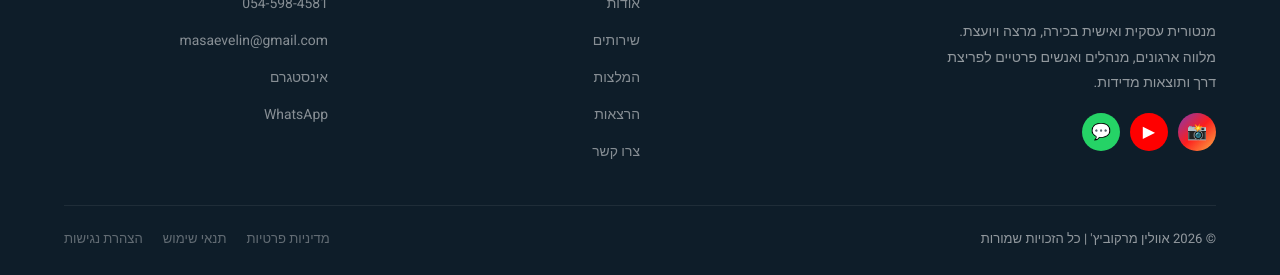
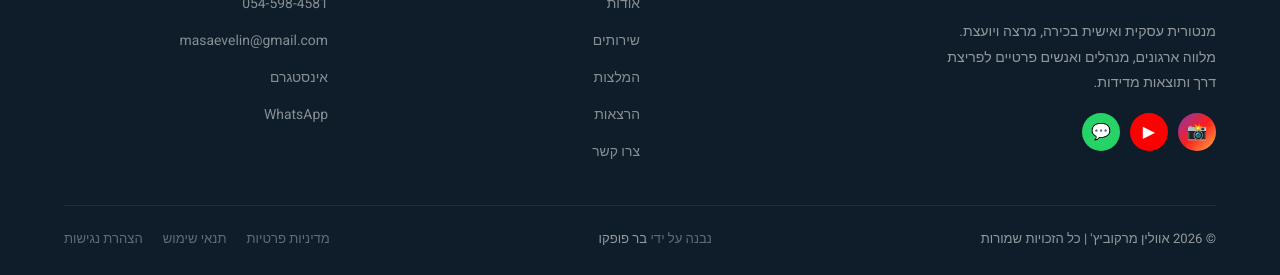
Before and after one commit to BarPupko/Evelin-Pupko-Markovich, a plain HTML site: page index.html in a window 1280 px wide. Shown: the part 5457-5732 px from the top of the page. Drawn offline with nearby package versions, Linux system fonts and the light colour scheme; files whose address does not match are found by name; a web font is replaced by a local one.

```diff
--- a/index.html
+++ b/index.html
@@ -1057,6 +1057,13 @@
 
         <div class="footer-bottom">
             <span>© 2026 אוולין מרקוביץ' | כל הזכויות שמורות</span>
+            <span style="color:rgba(255,255,255,.35); font-size:.82rem;">
+                נבנה על ידי
+                <a href="https://www.linkedin.com/in/barpupko/" target="_blank" rel="noopener noreferrer"
+                   style="color:rgba(255,255,255,.55); transition:color .2s;"
+                   onmouseover="this.style.color='var(--teal)'" onmouseout="this.style.color='rgba(255,255,255,.55)'"
+                   aria-label="LinkedIn של בר פופקו">בר פופקו</a>
+            </span>
             <div class="footer-policy">
                 <a href="privacy.html">מדיניות פרטיות</a>
                 <a href="terms.html">תנאי שימוש</a>
```
